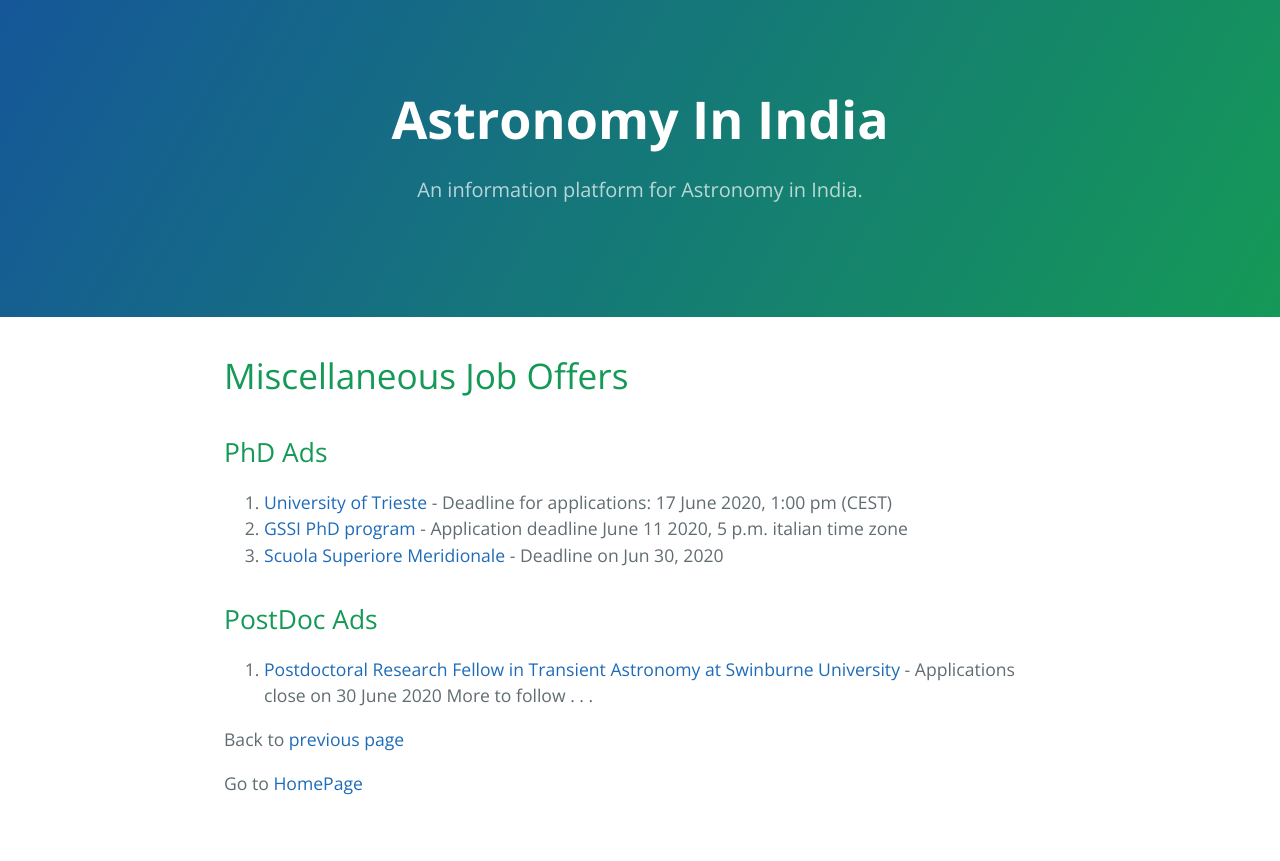
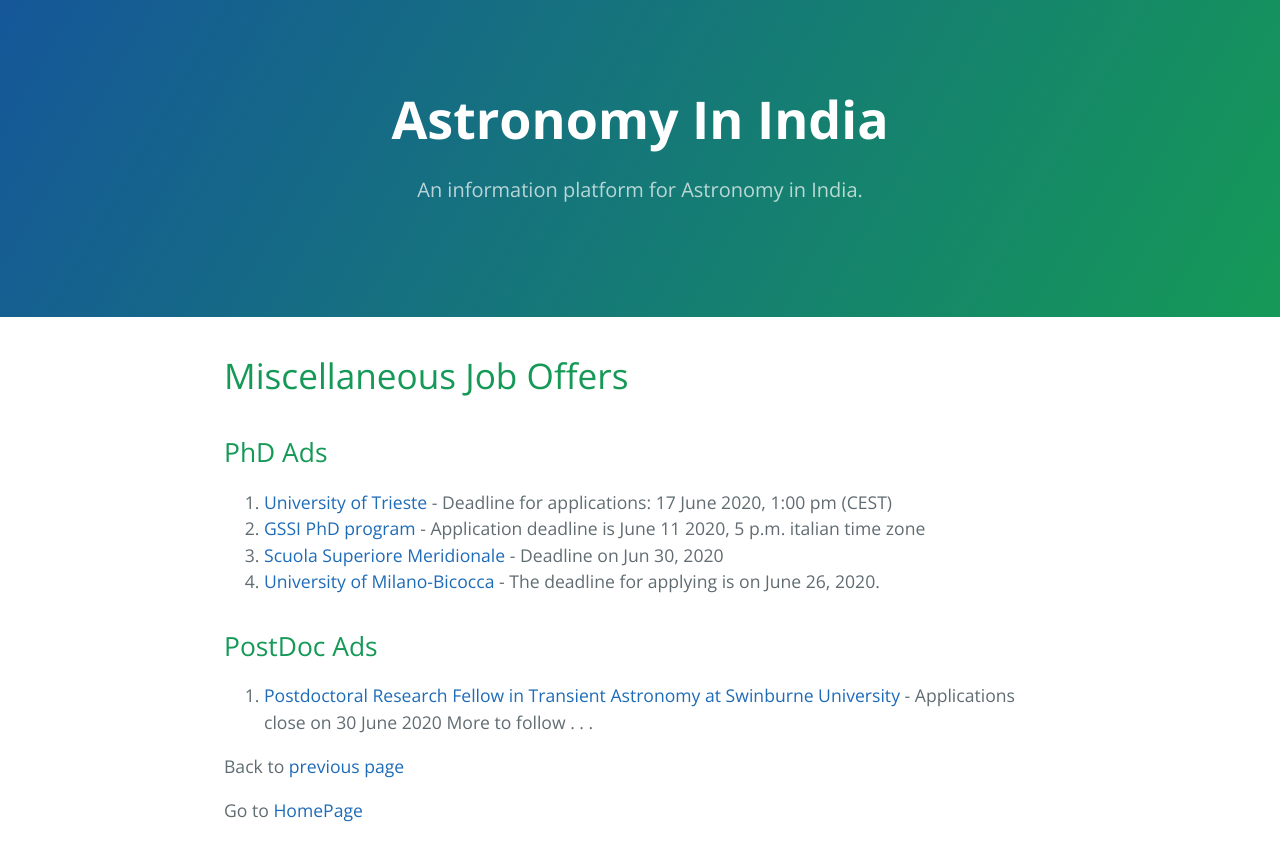
Before and after one commit to kalyanradhakrishnan/Astronomy-In-India, a Jekyll site: the page built from pages/miscellaneous_offers.md, in a window 1280 px wide. Shown: the top 861 px of the page. Built offline with Jekyll 4.4.1, drawn with Linux system fonts in a browser that asks for light colours.

Commit message:
Update miscellaneous_offers.md

```diff
--- a/pages/miscellaneous_offers.md
+++ b/pages/miscellaneous_offers.md
@@ -8,8 +8,9 @@
 ## PhD Ads
 
 1. [University of Trieste](http://web.units.it/dottorato/fisica/en/node/2753) - Deadline for applications: 17 June 2020, 1:00 pm (CEST)
-2. [GSSI PhD program](https://applications.gssi.it/phd/) - Application deadline June 11 2020, 5 p.m. italian time zone
+2. [GSSI PhD program](https://applications.gssi.it/phd/) - Application deadline is June 11 2020, 5 p.m. italian time zone
 3. [Scuola Superiore Meridionale](http://www.ssm.unina.it/en/phd-program-in-cosmology-space-science-space-technology-space-eng/) - Deadline on Jun 30, 2020
+4. [University of Milano-Bicocca](https://www.fisica.unimib.it/en/teaching/phdcourse) - The deadline for applying is on June 26, 2020.
 
 
 ## PostDoc Ads
```
